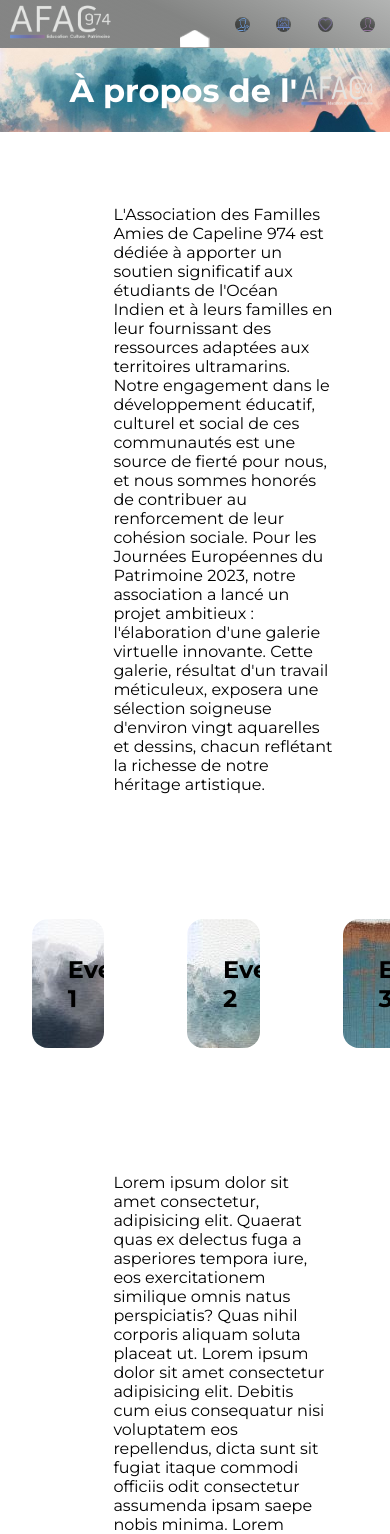
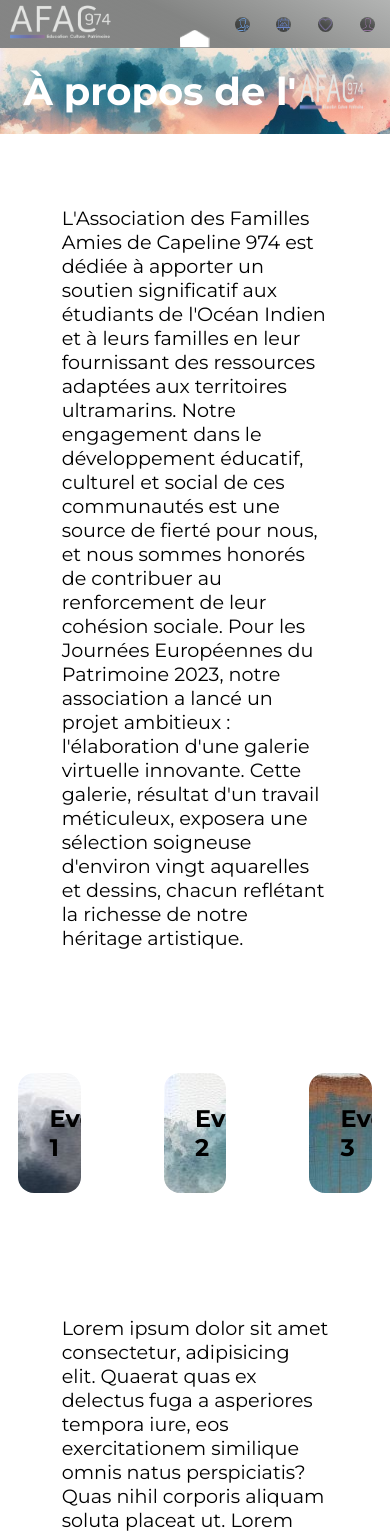
Before and after one commit to WildCodeSchool-2023-09/afac974, a React (Vite) app in the folder frontend/: page /apropos in a window 390 px wide. Shown: the top 1534 px of the page. Built offline with nearby package versions, Linux system fonts and the light colour scheme; a web font is replaced by a local one; what granim would draw is missing.

Commit message:
responsive a propos

```diff
--- a/frontend/src/pages/A_propos/Apropos.scss
+++ b/frontend/src/pages/A_propos/Apropos.scss
@@ -6,7 +6,7 @@
     justify-content: center;
     font-size: 6rem;
     color: rgb(255, 255, 255);
-    background-image: url("/public/tableaux/tableau1.jpeg");
+    background-image: url("/tableaux/tableau1.jpeg");
     background-size: cover;
     padding: 5%;
   }
@@ -40,7 +40,7 @@
   color: black;
   border-radius: 1rem;
   padding: 8%;
-  background-image: url("/public/tableaux/tableau9.jpeg");
+  background-image: url("/tableaux/tableau9.jpeg");
 }
 
 .event-block2 {
@@ -52,7 +52,7 @@
   color: black;
   border-radius: 1rem;
   padding: 8%;
-  background-image: url("/public/tableaux/tableau41.jpeg");
+  background-image: url("/tableaux/tableau41.jpeg");
 }
 
 .event-block3 {
@@ -64,20 +64,21 @@
   color: black;
   border-radius: 1rem;
   padding: 8%;
-  background-image: url("/public/tableaux/tableau23.jpeg");
+  background-image: url("/tableaux/tableau23.jpeg");
 }
 
-@media screen and (max-width: 600px) {
+@media screen and (max-width: 834px) {
   .global {
-    display: inline-block;
     h1 {
-      font-size: 2rem;
+      font-size: 2.4rem;
     }
     img {
       width: 20%;
     }
     p {
-      font-size: 1rem;
+      margin-left: 50px;
+      margin-right: 50px;
+      font-size: 1.2rem;
     }
   }
 }
--- a/frontend/src/pages/Mentions_legales/Mentions.scss
+++ b/frontend/src/pages/Mentions_legales/Mentions.scss
@@ -4,7 +4,7 @@
     justify-content: center;
     font-size: 6rem;
     color: rgb(255, 255, 255);
-    background-image: url("/public/tableaux/tableau23.jpeg");
+    background-image: url("/tableaux/tableau23.jpeg");
     background-size: cover;
     padding: 5%;
   }
```
